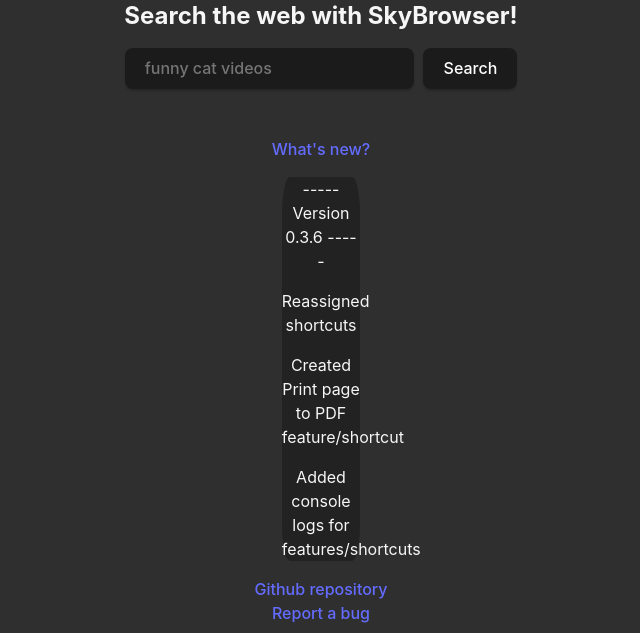
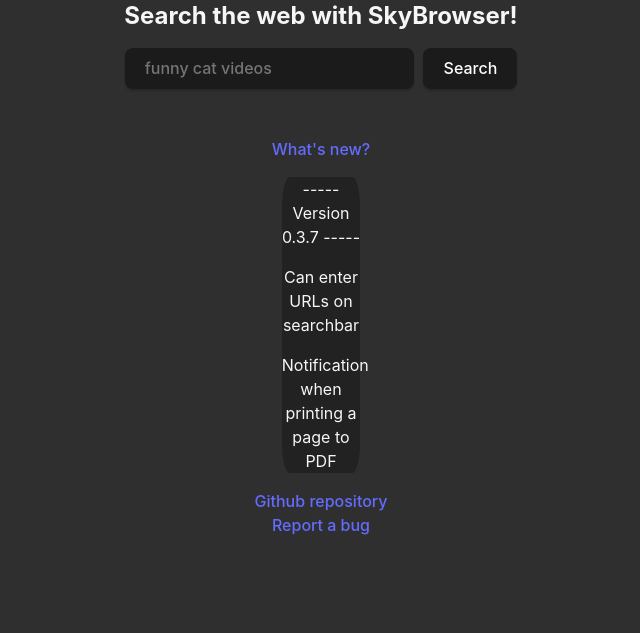
Before and after one commit to SkylerHope/SkyBrowser, an Electron app: page index.html in a window 800 px wide. Both pictures are taken after a click on the link "What's new?". Shown: the part 174-807 px from the top of the page, without its empty margins (79-719 px from the left). Drawn offline with Linux system fonts and the light colour scheme.

Commit message:
docs: version notes

```diff
--- a/index.html
+++ b/index.html
@@ -29,10 +29,9 @@
       <a id="patchtext" onclick="showPatchNotes()">What's new?</a><br/>
       <!-- START OF PATCH NOTES -->
        <div id="patchnotes" hidden>
-        <p>----- Version 0.3.6 -----</p>
-        <p>Reassigned shortcuts</p>
-        <p>Created Print page to PDF feature/shortcut</p>
-        <p>Added console logs for features/shortcuts</p>
+        <p>----- Version 0.3.7 -----</p>
+        <p>Can enter URLs on searchbar</p>
+        <p>Notification when printing a page to PDF</p>
        </div>
       <!-- END OF PATCH NOTES -->
       <a href="https://github.com/SkylerHope/SkyBrowser">Github repository</a><br/>
```
